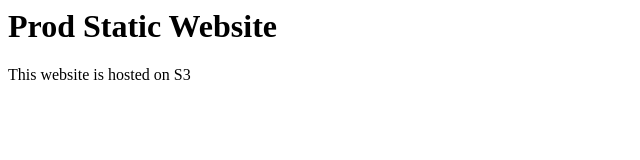
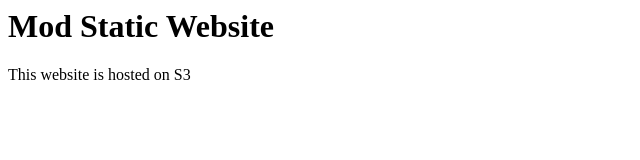
Before and after one commit to OhWhale515/circleci_codebuild, a plain HTML site: page index.html in a window 1280 px wide. Shown: the whole page, without its empty margins (0-640 px from the left). Drawn offline with Linux system fonts and the light colour scheme.

Commit message:
prodmod3

```diff
--- a/index.html
+++ b/index.html
@@ -1,4 +1,4 @@
 <html>
-    <h1>Prod Static Website</h1>
+    <h1>Mod Static Website</h1>
     <p>This website is hosted on S3</p>
 </html>
```
